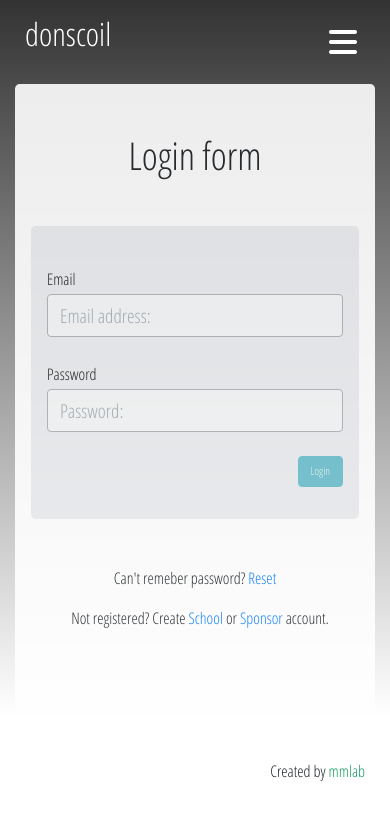
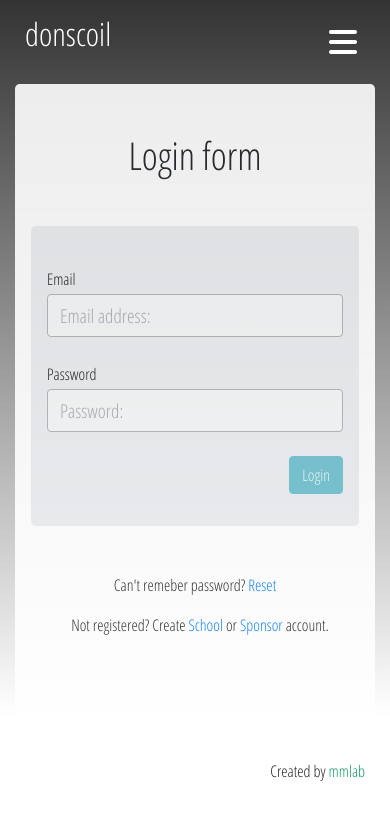
Before and after one commit to miszel81/PLdonscoil, a React (Create React App) app: page /login in a window 390 px wide. Shown: the top 820 px of the page. Built offline with nearby package versions, Linux system fonts and the light colour scheme; no server answers; what raven-js would draw is missing.

Commit message:
poprawki search i fontSize watch

```diff
--- a/src/Components/Account/AccountAppliedProjects.jsx
+++ b/src/Components/Account/AccountAppliedProjects.jsx
@@ -73,7 +73,9 @@ class AccountAppliedProjects extends Component {
             </div>
           ) : this.state.projects.length === 0 ? (
             <div>
-              <h1>Sorry, you have not applied yet.</h1>
+              <h5 className="mb-3" style={{ color: "#333", fontSize: "1rem" }}>
+                Sorry, no applications yet.
+              </h5>
             </div>
           ) : (
             <div>
--- a/src/Components/Account/AccountSupportedProjects.jsx
+++ b/src/Components/Account/AccountSupportedProjects.jsx
@@ -73,7 +73,9 @@ class AccountSupportedProjects extends Component {
             </div>
           ) : this.state.projects.length === 0 ? (
             <div>
-              <h1>Sorry, no projects on your list.</h1>
+              <h5 className="mb-3" style={{ color: "#333", fontSize: "1rem" }}>
+                Sorry, no projects on your list.
+              </h5>
             </div>
           ) : (
             <div>
--- a/src/Components/Layout/Common.css
+++ b/src/Components/Layout/Common.css
@@ -616,7 +616,7 @@ textarea {
   }
 
   .btn {
-    font-size: 0.7rem !important;
+    font-size: 1rem !important;
   }
 
   .mobile-reference {
```
